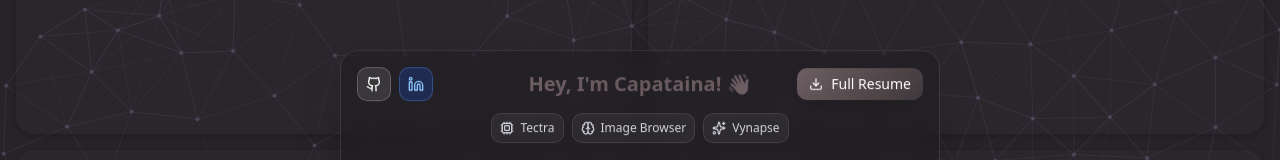
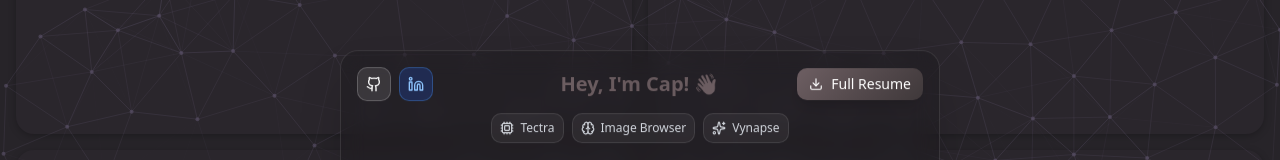
Before and after one commit to Capataina/capataina-website, a Next.js app: page / in a window 1280 px wide. Shown: the part 258-418 px from the top of the page. Built offline with nearby package versions, Linux system fonts and the light colour scheme.

Commit message:
Update greeting text in PortfolioCard component

```diff
--- a/src/components/PortfolioCard.tsx
+++ b/src/components/PortfolioCard.tsx
@@ -326,7 +326,7 @@ export function PortfolioCard({
               transition={{ delay: 0.08, duration: 0.2 }}
               className="text-xl font-bold text-gradient-purple whitespace-nowrap absolute left-1/2 -translate-x-1/2"
             >
-              Hey, I'm Capataina! 👋
+              Hey, I'm Cap! 👋
             </motion.h1>
 
             {/* CV Button - Right */}
```
